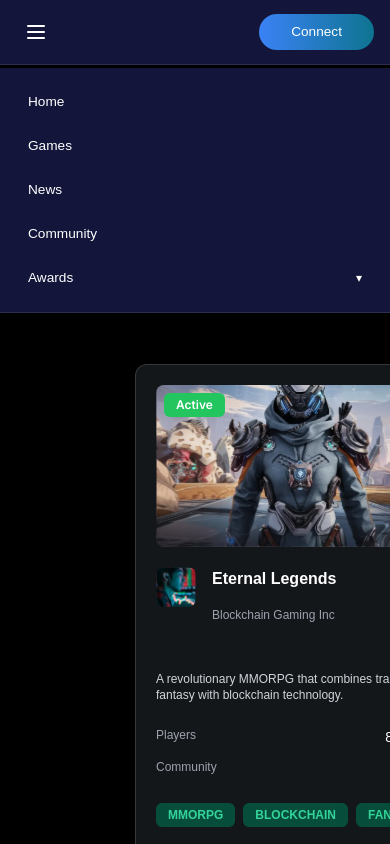
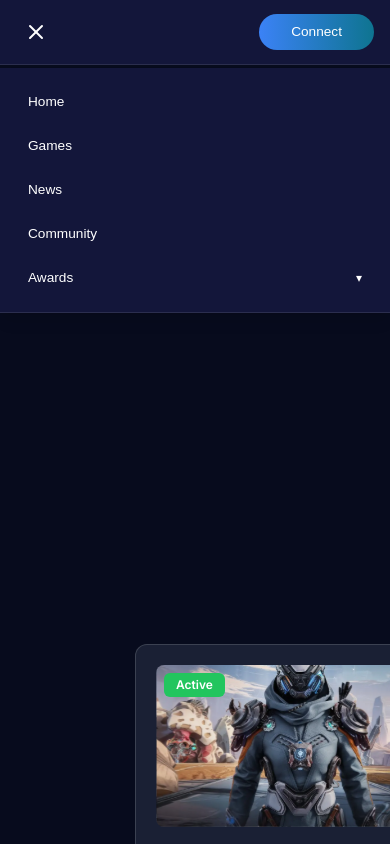
Before and after one commit to ryzen-xp/arcadis, a Next.js app in the folder apps/webapp/: page /testpage in a window 390 px wide. Both pictures are taken after a click on the button 36 px from the left and 32 px from the top of the page. Shown: the top 844 px of the page. Built offline with nearby package versions, Linux system fonts and the light colour scheme.

Commit message:
Update to be responsive

```diff
--- a/apps/webapp/app/community/page.tsx
+++ b/apps/webapp/app/community/page.tsx
@@ -1,10 +1,13 @@
+'use client'
+import { PageWrapper } from '@/components/PageWrapper'
+
 const Community = () => {
 	return (
-		<main className="min-h-screen relative overflow-hidden bg-[#070B1D]">
+		<PageWrapper>
 			<div className="container mx-auto px-4 py-20 flex flex-col items-center justify-center min-h-screen gap-12">
 				<h1 className="text-white font-semibold text-3xl mb-8 pl-2">Community</h1>
 			</div>
-		</main>
+		</PageWrapper>
 	)
 }
 
--- a/apps/webapp/app/layout.tsx
+++ b/apps/webapp/app/layout.tsx
@@ -2,6 +2,7 @@ import type { Metadata } from 'next'
 import { Geist, Geist_Mono, Inter } from 'next/font/google'
 import { Header } from '@/components/Header'
 import './globals.css'
+import { MenuProvider } from '@/context/MenuContext'
 
 const geistSans = Geist({
 	variable: '--font-geist-sans',
@@ -27,10 +28,12 @@ export default function RootLayout({ children }: Readonly<{ children: React.Reac
 	return (
 		<html lang="en">
 			<body className={`${geistSans.variable} ${geistMono.variable} ${inter.variable} antialiased`}>
-				<Header />
-				<div className="pt-16">
-					{children}
-				</div>
+				<MenuProvider>
+					<Header />
+					<div className="pt-16">
+						{children}
+					</div>
+				</MenuProvider>
 			</body>
 		</html>
 	)
--- /dev/null
+++ b/apps/webapp/app/metadata.ts
@@ -0,0 +1,6 @@
+import { Metadata } from 'next'
+
+export const metadata: Metadata = {
+  title: 'Arcadis - Blockchain Gaming Platform',
+  description: 'Discover and play the best blockchain games on Arcadis',
+}
--- a/apps/webapp/app/news/page.tsx
+++ b/apps/webapp/app/news/page.tsx
@@ -1,11 +1,12 @@
 'use client'
 import NewsCard from '@/components/ui/newscard'
 import { motion } from 'framer-motion'
+import { PageWrapper } from '@/components/PageWrapper'
 import data from './data'
 
 const News = () => {
 	return (
-		<main className="min-h-screen relative bg-[#070B1D] p-8">
+		<PageWrapper>
 			<div className="absolute inset-0 bg-gradient-to-b from-transparent via-purple-500/5 to-transparent" />
 			<motion.div className="max-w-7xl mx-auto">
 				<h1 className="text-white font-semibold text-3xl mb-8 pl-2">News</h1>
@@ -29,7 +30,7 @@ const News = () => {
 					)}
 				</div>
 			</motion.div>
-		</main>
+		</PageWrapper>
 	)
 }
 export default News
--- /dev/null
+++ b/apps/webapp/app/not-found.tsx
@@ -0,0 +1,20 @@
+'use client'
+import { PageWrapper } from '@/components/PageWrapper'
+import Link from 'next/link'
+
+export default function NotFound() {
+  return (
+    <PageWrapper>
+      <div className="container mx-auto px-4 py-20 flex flex-col items-center justify-center min-h-screen gap-12">
+        <h1 className="text-white font-semibold text-4xl mb-4">404 - Página no encontrada</h1>
+        <p className="text-white/70 text-lg mb-8">Lo sentimos, la página que buscas no existe.</p>
+        <Link
+          href="/"
+          className="bg-gradient-to-r from-[#3B82F6] to-[#0E7490] text-white px-8 py-2 rounded-full text-[13.67px] leading-[20px] font-medium transition-all duration-300 hover:opacity-90"
+        >
+          Volver al inicio
+        </Link>
+      </div>
+    </PageWrapper>
+  )
+}
--- a/apps/webapp/app/page.tsx
+++ b/apps/webapp/app/page.tsx
@@ -5,6 +5,7 @@ import { motion } from 'framer-motion'
 import { ArrowRight, DiscIcon as Discord, Github, Twitter } from 'lucide-react'
 import Image from 'next/image'
 import { useState } from 'react'
+import { PageWrapper } from '@/components/PageWrapper'
 
 import FeatureSteps from '@/components/FeatureSteps'
 import SearchGamesBar from '@/components/SearchGamesBar'
@@ -53,7 +54,7 @@ export default function Home() {
 	}
 
 	return (
-		<main className="min-h-screen relative overflow-hidden bg-[#070B1D]">
+		<PageWrapper className="overflow-hidden">
 			{/* Background gradient */}
 			<div className="absolute inset-0 bg-gradient-to-b from-transparent via-purple-500/5 to-transparent" />
 
@@ -225,6 +226,6 @@ export default function Home() {
 					))}
 				</motion.div>
 			</div>
-		</main>
+		</PageWrapper>
 	)
 }
--- a/apps/webapp/app/testpage/page.tsx
+++ b/apps/webapp/app/testpage/page.tsx
@@ -1,8 +1,11 @@
+'use client'
 import GameCard from '@/components/ui/GameCard'
+import { PageWrapper } from '@/components/PageWrapper'
 
 const Page = () => {
 	return (
-		<div className="w-full min-h-screen flex items-center justify-center p-[300px] bg-[black] ">
+		<PageWrapper>
+			<div className="w-full min-h-screen flex items-center justify-center p-[300px]">
 				<GameCard
 					rating={9}
 					statusLabel="Active"
@@ -23,6 +26,7 @@ const Page = () => {
 					}}
 				/>
 			</div>
+		</PageWrapper>
 	)
 }
 
--- /dev/null
+++ b/apps/webapp/components/ContentWrapper.tsx
@@ -0,0 +1,17 @@
+'use client'
+
+import { useMenu } from '@/context/MenuContext'
+import { cn } from '@/lib/utils'
+
+export function ContentWrapper({ children }: { children: React.ReactNode }) {
+  const { isMenuOpen } = useMenu()
+
+  return (
+    <div className={cn(
+      "transition-[padding] duration-300 ease-in-out",
+      isMenuOpen ? "pt-[280px]" : "pt-20"
+    )}>
+      {children}
+    </div>
+  )
+}
--- a/apps/webapp/components/Header.tsx
+++ b/apps/webapp/components/Header.tsx
@@ -1,7 +1,10 @@
+'use client'
+
 import Link from 'next/link'
 import { cn } from '@/lib/utils'
 import * as DropdownMenu from '@radix-ui/react-dropdown-menu'
-import { Menu } from 'lucide-react'
+import { Menu, X } from 'lucide-react'
+import { useMenu } from '@/context/MenuContext'
 
 const navigation = [
   { name: 'Home', href: '/' },
@@ -17,16 +20,22 @@ const awardOptions = [
 ]
 
 export function Header() {
+  const { isMenuOpen, setIsMenuOpen } = useMenu()
+
   return (
     <header className="fixed top-0 left-0 right-0 z-50 bg-[#13163A] backdrop-blur-sm border-b border-white/10 font-inter">
       <nav className="mx-auto max-w-7xl px-4 sm:px-6 lg:px-8" aria-label="Top">
         <div className="flex h-16 items-center justify-between">
           {/* Mobile Menu Button (Left) */}
           <div className="flex md:hidden items-center w-[100px]">
-            <DropdownMenu.Root>
+            <DropdownMenu.Root open={isMenuOpen} onOpenChange={setIsMenuOpen}>
               <DropdownMenu.Trigger asChild>
                 <button className="p-2 text-white hover:bg-white/5 rounded-md transition-colors">
-                  <Menu className="h-6 w-6" />
+                  {isMenuOpen ? (
+                    <X className="h-6 w-6" />
+                  ) : (
+                    <Menu className="h-6 w-6" />
+                  )}
                 </button>
               </DropdownMenu.Trigger>
 
--- /dev/null
+++ b/apps/webapp/components/LayoutContent.tsx
@@ -0,0 +1,17 @@
+'use client'
+
+import { useMenu } from '@/context/MenuContext'
+import { cn } from '@/lib/utils'
+
+export function LayoutContent({ children }: { children: React.ReactNode }) {
+  const { isMenuOpen } = useMenu()
+
+  return (
+    <div className={cn(
+      "transition-[padding] duration-300 ease-in-out",
+      isMenuOpen ? "pt-[280px]" : "pt-20"
+    )}>
+      {children}
+    </div>
+  )
+}
--- /dev/null
+++ b/apps/webapp/components/PageWrapper.tsx
@@ -0,0 +1,25 @@
+'use client'
+
+import { cn } from '@/lib/utils'
+import { useMenu } from '@/context/MenuContext'
+
+interface PageWrapperProps {
+  children: React.ReactNode
+  className?: string
+}
+
+export function PageWrapper({ children, className }: PageWrapperProps) {
+  const { isMenuOpen } = useMenu()
+
+  return (
+    <main
+      className={cn(
+        "min-h-screen relative bg-[#070B1D] transition-all duration-300 ease-in-out",
+        isMenuOpen ? "pt-[280px]" : "pt-20",
+        className
+      )}
+    >
+      {children}
+    </main>
+  )
+}
--- /dev/null
+++ b/apps/webapp/context/MenuContext.tsx
@@ -0,0 +1,28 @@
+'use client'
+
+import { createContext, useContext, useState } from 'react'
+
+type MenuContextType = {
+  isMenuOpen: boolean
+  setIsMenuOpen: (open: boolean) => void
+}
+
+const MenuContext = createContext<MenuContextType | undefined>(undefined)
+
+export function MenuProvider({ children }: { children: React.ReactNode }) {
+  const [isMenuOpen, setIsMenuOpen] = useState(false)
+
+  return (
+    <MenuContext.Provider value={{ isMenuOpen, setIsMenuOpen }}>
+      {children}
+    </MenuContext.Provider>
+  )
+}
+
+export function useMenu() {
+  const context = useContext(MenuContext)
+  if (context === undefined) {
+    throw new Error('useMenu must be used within a MenuProvider')
+  }
+  return context
+}
```
Lines whose indentation alone changed are shown as unchanged.
